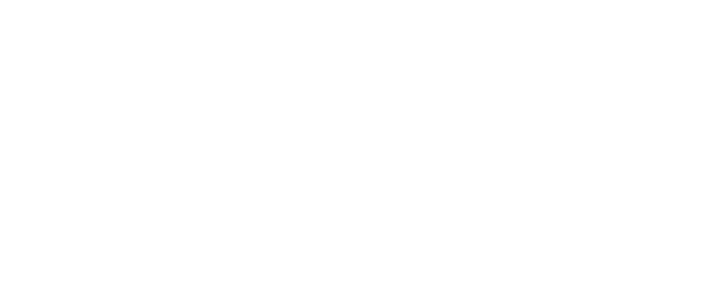
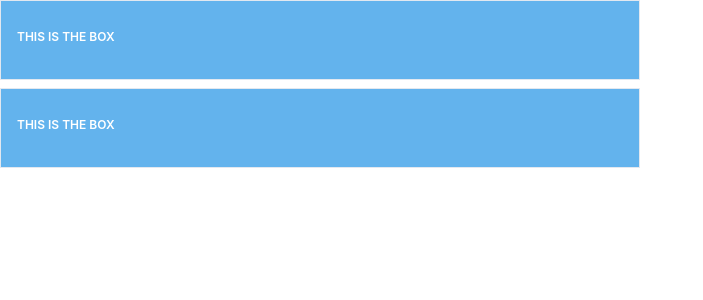
Before and after one commit to huitopia/study-react-1, a React (Vite) app: page / in a window 1280 px wide. Shown: the top 300 px of the page, without its empty margins (0-703 px from the left). Built offline with nearby package versions, Linux system fonts and the light colour scheme.

Commit message:
Chakra UI box, color, margin, width, height, padding

```diff
--- a/src/App.jsx
+++ b/src/App.jsx
@@ -1,7 +1,35 @@
 import React from "react";
+import { Box, ChakraProvider } from "@chakra-ui/react";
+
+function MyBox() {
+  return (
+    <Box
+      textTransform="uppercase"
+      fontSize="xs"
+      fontWeight="semibold"
+      lineHeight="10"
+      bg="blue.300"
+      w="50%"
+      h={"80px"}
+      p={4}
+      color="white"
+      borderWidth="1px"
+      mb="2"
+    >
+      This is the Box
+    </Box>
+  );
+}
 
 function App(props) {
-  return <div></div>;
+  return (
+    <ChakraProvider>
+      <Box>
+        <MyBox />
+        <MyBox />
+      </Box>
+    </ChakraProvider>
+  );
 }
 
 export default App;
```
